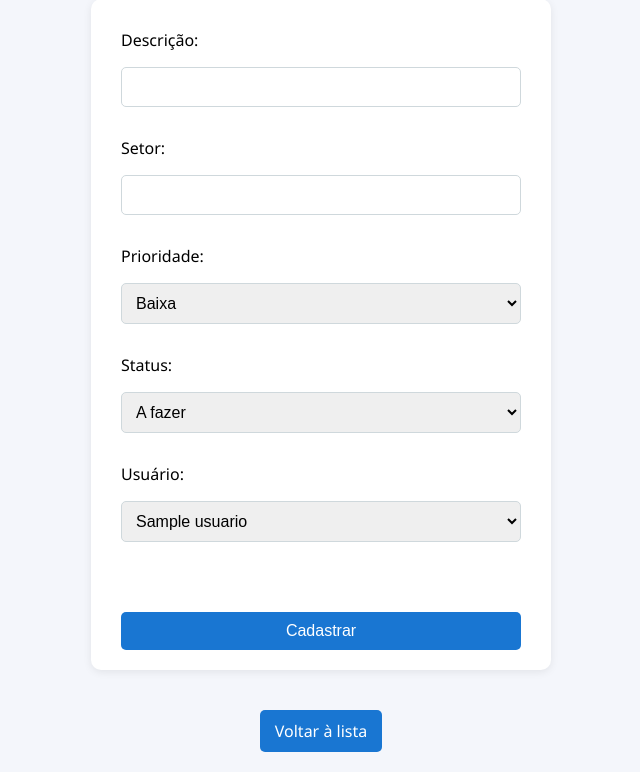
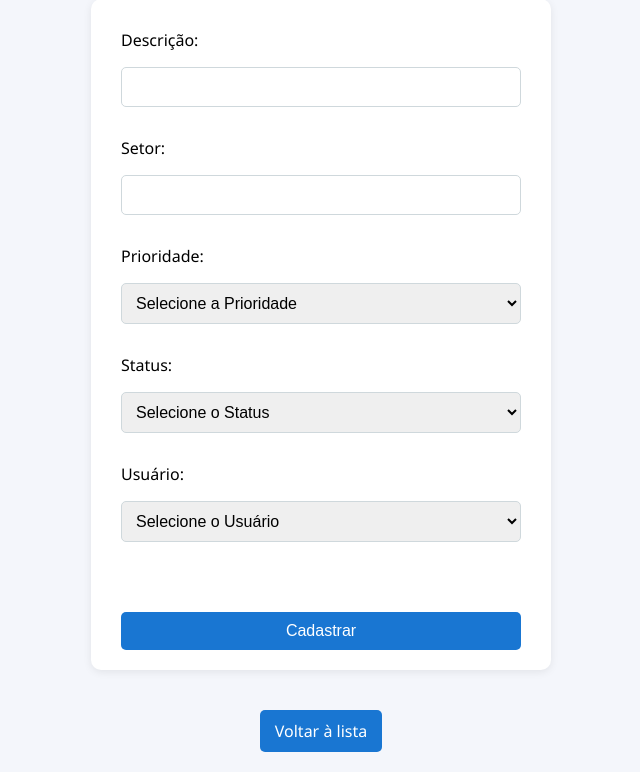
Before and after one commit to duducode7/CRUD_industria-de-alimento, a PHP site: page /create.php in a window 1280 px wide. Shown: the part 104-876 px from the top of the page, without its empty margins (319-959 px from the left). Run offline with PHP 8.4, Linux system fonts and the light colour scheme; tables that the repository leaves empty hold one stand-in row (values such as "Sample post").

Commit message:
UPDATE - arrumei o select do forms

```diff
--- a/create.php
+++ b/create.php
@@ -33,14 +33,14 @@ if ($_SERVER['REQUEST_METHOD'] === 'POST') {
     Descrição: <input type="text" name="descricao" required><br>
     Setor: <input type="text" name="setor" required><br>
     Prioridade: <select name="prioridade" required>
-        <option value=“” disabled></option>
+        <option value="" disabled selected>Selecione a Prioridade</option>
         <option value="Baixa">Baixa</option>
         <option value="Media">Média</option>
         <option value=“Alta”>Alta</option>
     </select>
     <br>
     Status: <select name="status" required>
-        <option value="" disabled></option>
+        <option value="" disabled selected>Selecione o Status</option>
         <option value="A fazer">A fazer</option>
         <option value="Em andamento">Em andamento</option>
         <option value=“Concluido”>Concluído</option>
@@ -48,6 +48,7 @@ if ($_SERVER['REQUEST_METHOD'] === 'POST') {
     <br>
     Usuário:
     <select name="nome_usuario">
+        <option value="" disabled selected>Selecione o Usuário</option>
         <?php while($u = $usuario -> fetch_assoc()): ?>
             <option value="<?= $u['id_usuario'] ?>"><?= htmlspecialchars($u['nome_usuario']) ?></option>
         <?php endwhile ?>;
--- a/update.php
+++ b/update.php
@@ -38,14 +38,12 @@ if ($_SERVER['REQUEST_METHOD'] === 'POST') {
     Setor: <input type="text" name="setor" value="<?= htmlspecialchars($tarefa['setor']) ?>" required><br>
     Prioridade:
     <select name="prioridade" required>
-        <option value="" disabled></option>
         <option value="Baixa" <?= $tarefa['prioridade'] == 'Baixa' ? 'selected' : '' ?>>Baixa</option>
         <option value="media" <?= $tarefa['prioridade'] == 'media' ? 'selected' : '' ?>>Média</option>
         <option value="alta" <?= $tarefa['prioridade'] == 'alta' ? 'selected' : '' ?>>Alta</option>
     </select><br>
     Status:
     <select name="status" required>
-        <option value="" disabled></option>
         <option value="fazer" <?= $tarefa['status'] == 'fazer' ? 'selected' : '' ?>>A fazer</option>
         <option value="andamento" <?= $tarefa['status'] == 'andamento' ? 'selected' : '' ?>>Em andamento</option>
         <option value="concluido" <?= $tarefa['status'] == 'concluido' ? 'selected' : '' ?>>Concluído</option>
```
